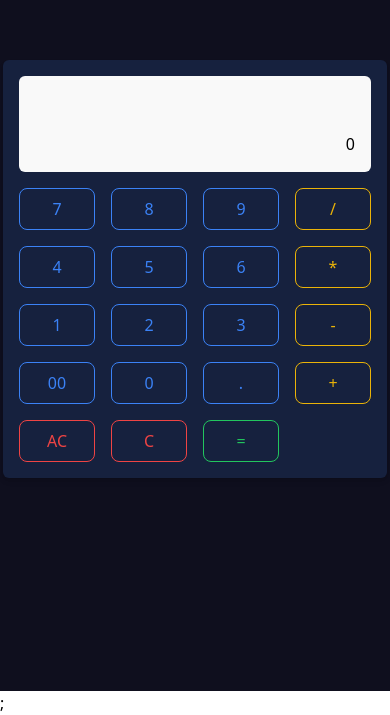
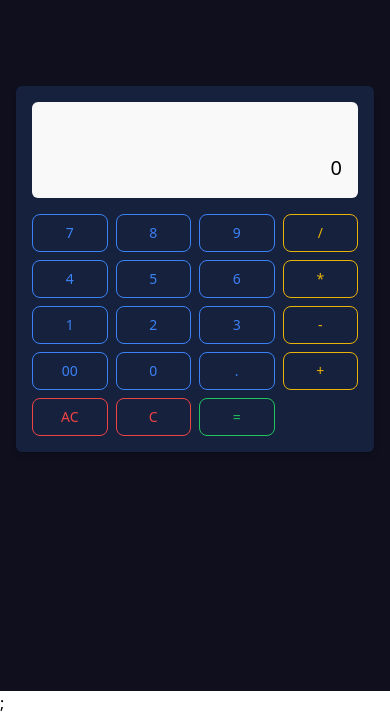
Before and after one commit to thesaiteja24/basic-calculator-react, a React (Vite) app: page / in a window 390 px wide. Shown: the part 153-868 px from the top of the page. Built offline with nearby package versions, Linux system fonts and the light colour scheme.

Commit message:
refractor styling using tailwind css

```diff
--- a/src/components/Calculator.jsx
+++ b/src/components/Calculator.jsx
@@ -124,26 +124,28 @@ const Calculator = () => {
   }, [input]);
 
   return (
-    <div className="flex flex-col items-center justify-center h-screen bg-darkNavy-dark">
-      <div className="calculator bg-deepBlue rounded-md shadow-md p-4 w-96">
+    <div className="flex flex-col items-center justify-center min-h-screen bg-darkNavy-dark p-4">
+      <div className="calculator bg-deepBlue rounded-md shadow-md p-4 w-full max-w-md">
         <div className="display flex flex-col justify-end h-24 bg-lightGrey rounded-md p-4 mb-4">
-          <div className="text-right">{input || "0"}</div>
-          <div className="text-right text-red-500">{result}</div>
+          <div className="text-right text-xl md:text-2xl">{input || "0"}</div>
+          <div className="text-right text-red-500 text-lg md:text-xl">
+            {result}
+          </div>
         </div>
-        <div className="buttons grid grid-cols-4 gap-4">
+        <div className="buttons grid grid-cols-4 gap-2 md:gap-4">
           {["7", "8", "9"].map((value) => (
             <button
               onClick={() => handleClick(value)}
               key={value}
-              className="btn-outline-primary py-2 px-4"
+              className="btn-outline-primary py-2 px-4 text-sm md:text-base"
             >
               {value}
             </button>
           ))}
           <button
             onClick={() => handleClick("/")}
-            disabled={isOperatorDisabled} // Disable button if invalid
-            className={`py-2 px-4 ${
+            disabled={isOperatorDisabled}
+            className={`py-2 px-4 text-sm md:text-base ${
               isOperatorDisabled
                 ? "btn-disabled btn-outline-warning"
                 : "btn-outline-warning"
@@ -155,7 +157,7 @@ const Calculator = () => {
             <button
               onClick={() => handleClick(value)}
               key={value}
-              className="btn-outline-primary py-2 px-4"
+              className="btn-outline-primary py-2 px-4 text-sm md:text-base"
             >
               {value}
             </button>
@@ -163,7 +165,7 @@ const Calculator = () => {
           <button
             onClick={() => handleClick("*")}
             disabled={isOperatorDisabled}
-            className={`py-2 px-4 ${
+            className={`py-2 px-4 text-sm md:text-base ${
               isOperatorDisabled
                 ? "btn-disabled btn-outline-warning"
                 : "btn-outline-warning"
@@ -175,7 +177,7 @@ const Calculator = () => {
             <button
               onClick={() => handleClick(value)}
               key={value}
-              className="btn-outline-primary py-2 px-4"
+              className="btn-outline-primary py-2 px-4 text-sm md:text-base"
             >
               {value}
             </button>
@@ -183,7 +185,7 @@ const Calculator = () => {
           <button
             onClick={() => handleClick("-")}
             disabled={isOperatorDisabled}
-            className={`py-2 px-4 ${
+            className={`py-2 px-4 text-sm md:text-base ${
               isOperatorDisabled
                 ? "btn-disabled btn-outline-warning"
                 : "btn-outline-warning"
@@ -195,7 +197,7 @@ const Calculator = () => {
             <button
               onClick={() => handleClick(value)}
               key={value}
-              className="btn-outline-primary py-2 px-4"
+              className="btn-outline-primary py-2 px-4 text-sm md:text-base"
             >
               {value}
             </button>
@@ -203,7 +205,7 @@ const Calculator = () => {
           <button
             onClick={() => handleClick("+")}
             disabled={isOperatorDisabled}
-            className={`py-2 px-4 ${
+            className={`py-2 px-4 text-sm md:text-base ${
               isOperatorDisabled
                 ? "btn-disabled btn-outline-warning"
                 : "btn-outline-warning"
@@ -213,19 +215,19 @@ const Calculator = () => {
           </button>
           <button
             onClick={handleClear}
-            className="btn-outline-danger py-2 px-4"
+            className="btn-outline-danger py-2 px-4 text-sm md:text-base"
           >
             AC
           </button>
           <button
             onClick={handleDelete}
-            className="btn-outline-danger py-2 px-4"
+            className="btn-outline-danger py-2 px-4 text-sm md:text-base"
           >
             C
           </button>
           <button
             onClick={handleCalculate}
-            className="btn-outline-success py-2 px-4"
+            className="btn-outline-success py-2 px-4 text-sm md:text-base"
           >
             =
           </button>
```
